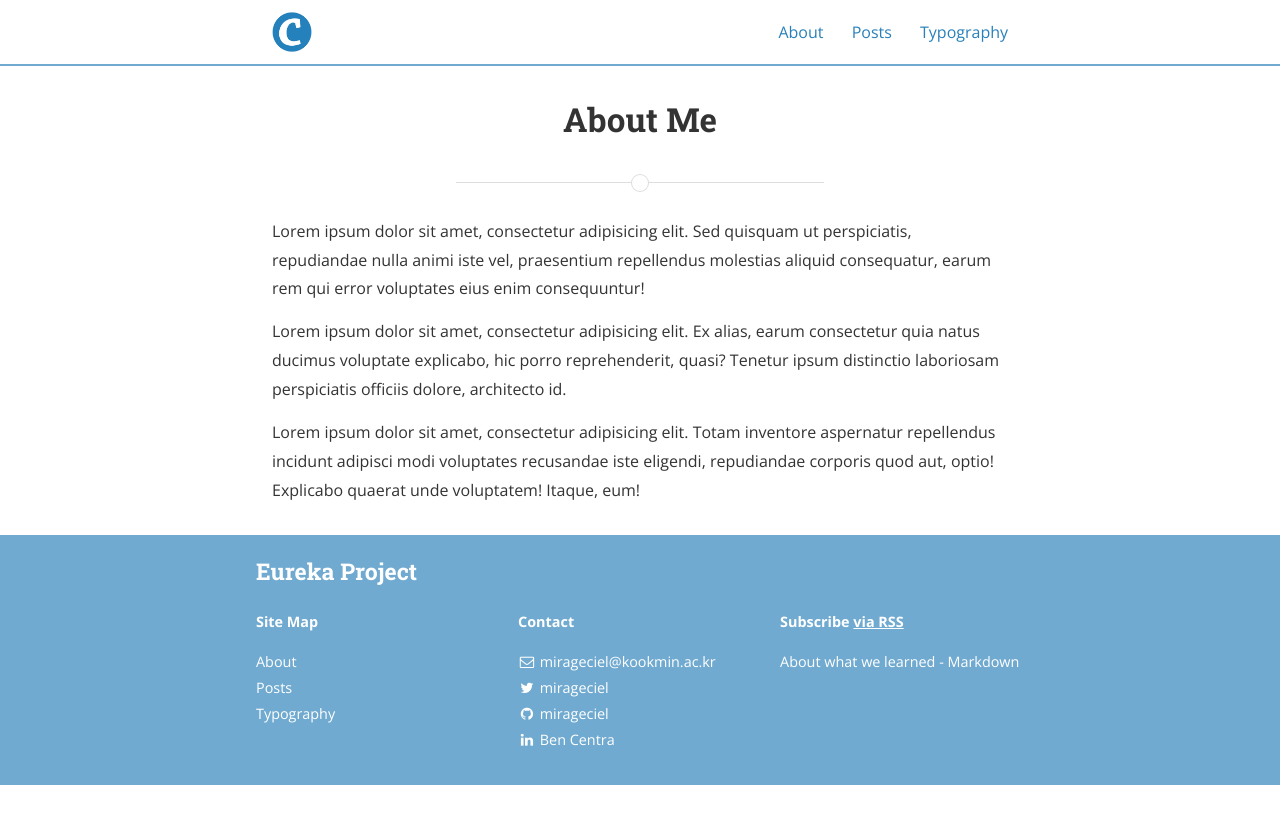
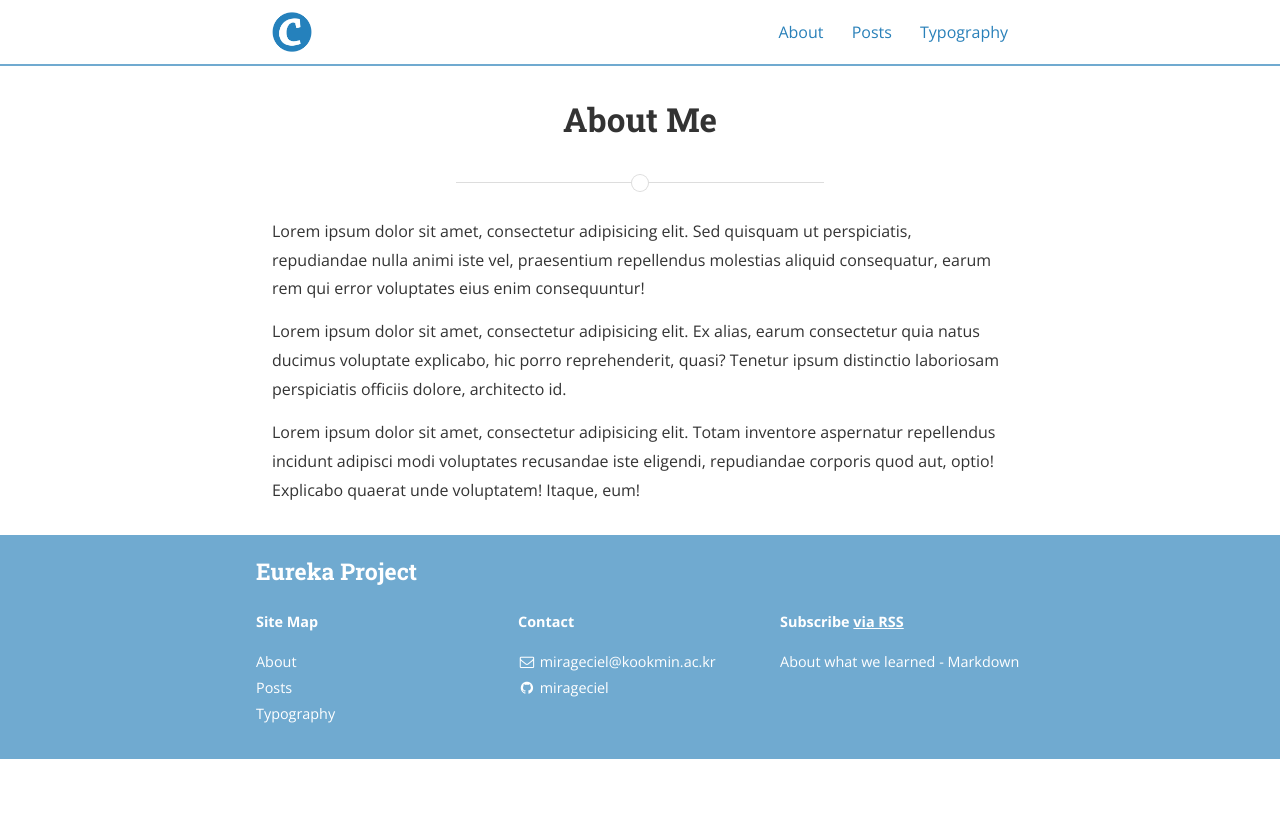
Before and after one commit to mirageciel/mirageciel.github.io, a Jekyll site: the page built from about.html, in a window 1280 px wide. Shown: the top 824 px of the page. Built offline with Jekyll 4.4.1, drawn with Linux system fonts in a browser that asks for light colours; nearby versions of some CDN libraries; part of the change alters nothing that is shown.

Commit message:
modify _config.yml

```diff
--- a/_config.yml
+++ b/_config.yml
@@ -76,117 +76,12 @@ descriptions:
 #     desc: Follow me on Twitter            # Description to display as link title, etc
 #     share: true                           # Include in the "Share" section of posts
 social:
-  - name: Twitter
-    icon: twitter
-    username: mirageciel
-    url: https://twitter.com/TheBenCentra
-    desc: Follow me on Twitter
-    share: false
-
-  - name: Facebook
-    icon: facebook
-    username: thebencentra
-    url: ""
-    desc: Friend me on Facebook
-    share: false
-
   - name: GitHub
     icon: github
     username: mirageciel
     url: https://github.com/mirageciel
     desc: Fork me on GitHub
     share: true
-
-  - name: LinkedIn
-    icon: linkedin
-    username: Ben Centra
-    url: https://www.linkedin.com/pub/ben-centra/47/769/60a
-    desc: Connect with me on LinkedIn
-    share: false
-
-  - name: Google+
-    icon: google-plus
-    username: ""
-    url: ""
-    desc: Add me to your Circles
-    share: false
-
-  - name: YouTube
-    icon: youtube
-    username: ""
-    url: ""
-    desc: Subscribe on YouTube
-    share: false
-
-  - name: Instagram
-    icon: instagram
-    username: ""
-    url: ""
-    desc: Follow me on Instagram
-    share: false
-
-  - name: Pinterest
-    icon: pinterest
-    username: ""
-    url: ""
-    desc: Follow me on Pinterest
-    share: true
-
-  - name: SoundCloud
-    icon: soundcloud
-    username: ""
-    url: ""
-    desc: Follow me on SoundCloud
-    share: false
-
-  - name: Tumblr
-    icon: tumblr
-    username: ""
-    url: ""
-    desc: Follow me on Tumblr
-    share: false
-
-  - name: Steam
-    icon: steam
-    username: ""
-    url: ""
-    desc: Friend me on Steam
-    share: false
-
-  - name: Dribbble
-    icon: dribbble
-    username: ""
-    url: ""
-    desc: Follow me on Dribble
-    share: false
-
-  - name: Vimeo
-    icon: vimeo-square
-    username: ""
-    url: ""
-    desc: Follow me on Vimeo
-    share: false
-
-  - name: Vine
-    icon: vine
-    username: ""
-    url: ""
-    desc: Follow me on Vine
-    share: false
-
-  - name: Reddit
-    icon: reddit
-    username: ""
-    url: ""
-    desc: Share to Reddit
-    share: true
-
-  - name: "Hacker News"
-    icon: hacker-news
-    username: ""
-    url: ""
-    desc: Share to Hacker News
-    share: false
 
 # Social sharing protocols
 # These are for automatically generating sharing metadata for FB and Twitter
```
